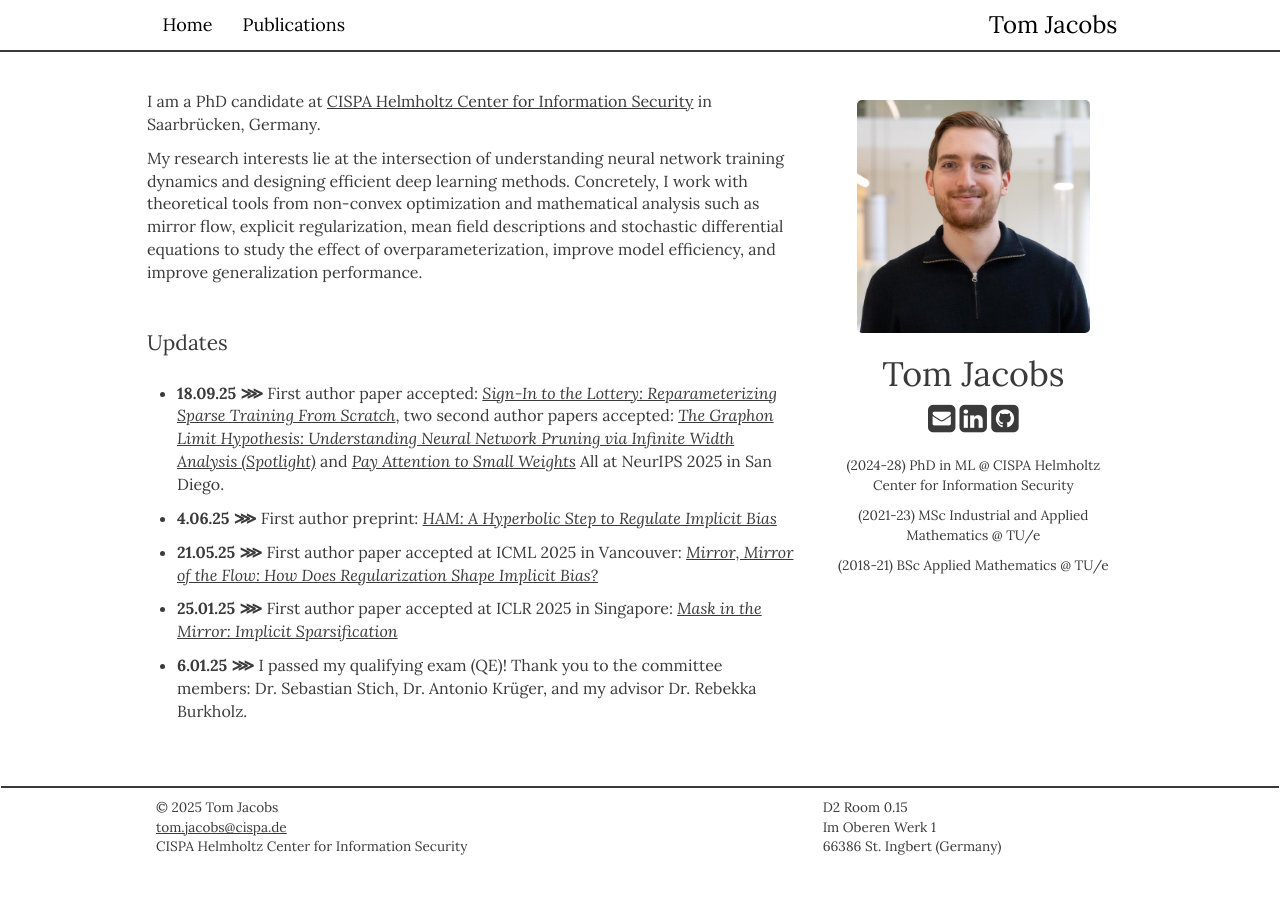
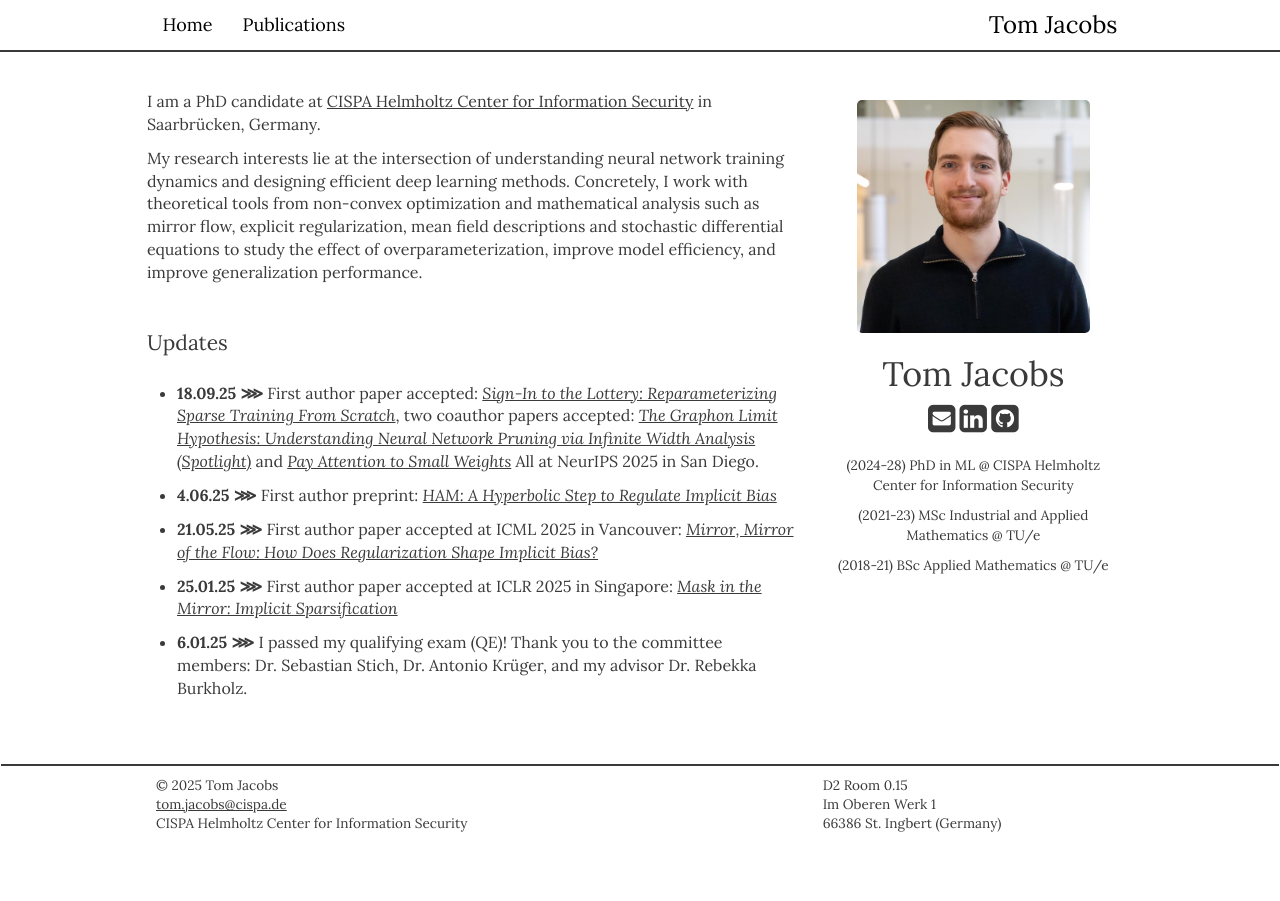
Before and after one commit to TomJacobs05/tomjacobs05.github.io, a Jekyll site: the page built from _pages/home.md, in a window 1280 px wide. Built offline with Jekyll 4.4.1, drawn with Linux system fonts in a browser that asks for light colours; nearby versions of some CDN libraries; a style sheet for code colours, icons or effects is not loaded.

Commit message:
Update news.yml

```diff
--- a/_data/news.yml
+++ b/_data/news.yml
@@ -1,5 +1,5 @@
 - date: 18.09.2025
-  description: "First author paper accepted: *[Sign-In to the Lottery: Reparameterizing Sparse Training From Scratch](https://arxiv.org/abs/2504.12801)*, two second author papers accepted: *[The Graphon Limit Hypothesis: Understanding Neural Network Pruning via Infinite Width Analysis (Spotlight)](https://neurips.cc/virtual/2025/poster/119150)* and *[Pay Attention to Small Weights](https://neurips.cc/virtual/2025/poster/117524)*  All at NeurIPS 2025 in San Diego."
+  description: "First author paper accepted: *[Sign-In to the Lottery: Reparameterizing Sparse Training From Scratch](https://arxiv.org/abs/2504.12801)*, two coauthor papers accepted: *[The Graphon Limit Hypothesis: Understanding Neural Network Pruning via Infinite Width Analysis (Spotlight)](https://neurips.cc/virtual/2025/poster/119150)* and *[Pay Attention to Small Weights](https://neurips.cc/virtual/2025/poster/117524)*  All at NeurIPS 2025 in San Diego."
 
 - date: 04.06.2025
   description: "First author preprint: *[HAM: A Hyperbolic Step to Regulate Implicit Bias](https://arxiv.org/abs/2506.02630)*"
```
